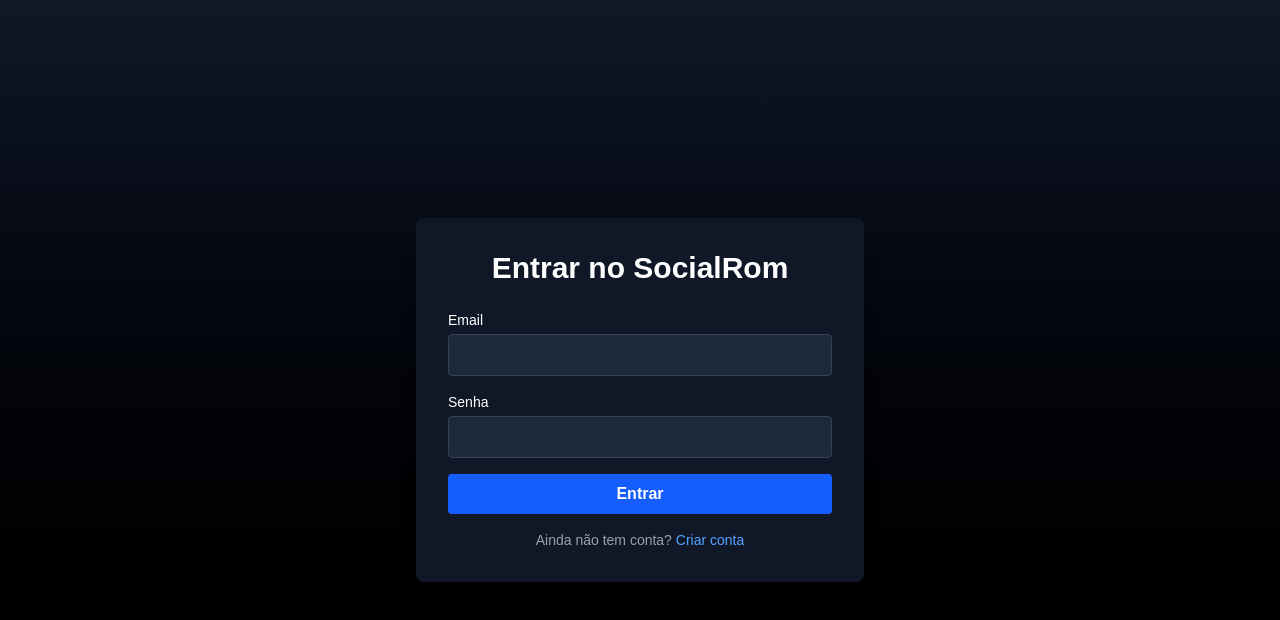
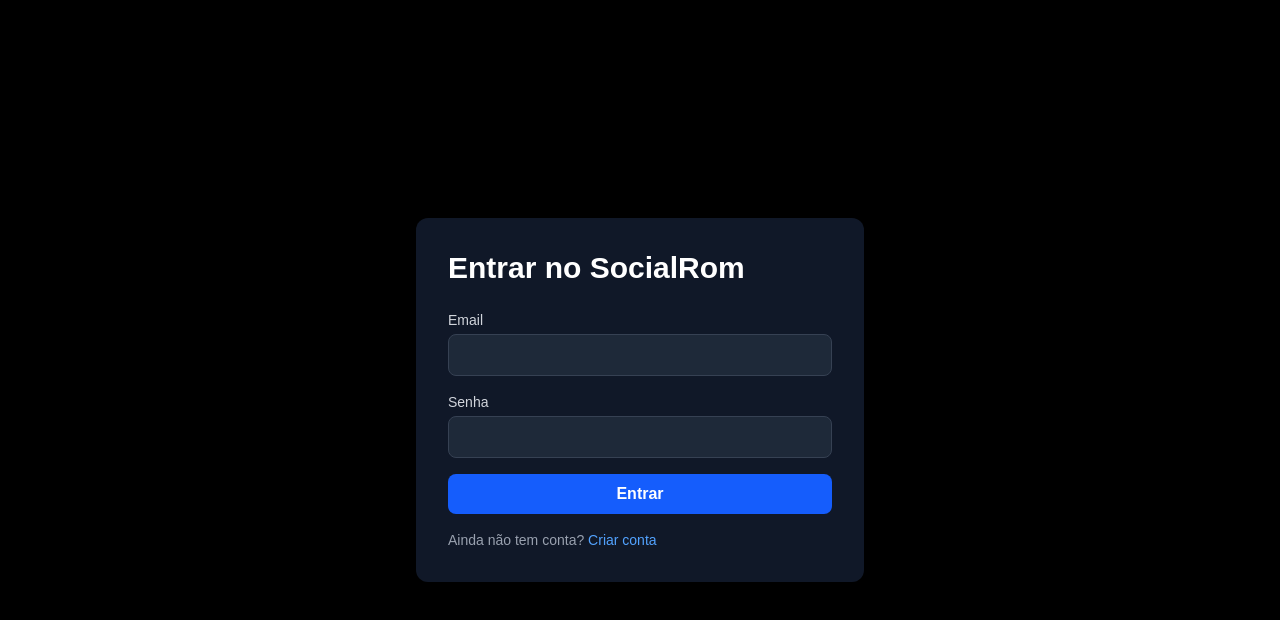
Before and after one commit to MarcusDevHub/SocialRom, a Next.js app: page /auth/signin in a window 1280 px wide. Shown: the top 620 px of the page. Built offline with nearby package versions, Linux system fonts and the light colour scheme.

Commit message:
feat(auth-ui): add signin page for credentials login

```diff
--- a/src/app/auth/signin/page.tsx
+++ b/src/app/auth/signin/page.tsx
@@ -2,50 +2,42 @@
 
 import { useState } from 'react';
 import { signIn } from 'next-auth/react';
-import { useRouter, useSearchParams } from 'next/navigation';
+import { useRouter } from 'next/navigation';
 
 export default function SignInPage() {
     const router = useRouter();
-    const searchParams = useSearchParams();
-    const callbackUrl = searchParams.get('callbackUrl') || '/';
-    const error = searchParams.get('error');
 
     const [email, setEmail] = useState('');
     const [password, setPassword] = useState('');
 
     async function handleSubmit(e: React.FormEvent) {
         e.preventDefault();
-        const res = await signIn('credentials', {
-            redirect: false,
+
+        const result = await signIn('credentials', {
             email,
             password,
-            callbackUrl,
+            redirect: false,
         });
 
-        if (res?.ok) {
-            router.push(callbackUrl);
+        if (result?.ok) {
+            router.push('/');
+            router.refresh();
         } else {
             alert('Email ou senha inválidos');
         }
     }
 
     return (
-        <main className="min-h-screen flex items-center justify-center bg-gradient-to-b from-gray-900 to-black text-white">
-            <div className="w-full max-w-md bg-gray-900 p-8 rounded-lg shadow-xl">
-                <h1 className="text-3xl font-bold mb-6 text-center">Entrar no SocialRom</h1>
-
-                {error && (
-                    <p className="mb-4 text-red-400 text-center">
-                        Ocorreu um erro ao autenticar. Tente novamente.
-                    </p>
-                )}
+        <main className="min-h-screen flex items-center justify-center bg-black text-white p-6">
+            <div className="w-full max-w-md rounded-xl bg-gray-900 p-8 shadow-xl">
+                <h1 className="mb-6 text-3xl font-bold">Entrar no SocialRom</h1>
 
                 <form onSubmit={handleSubmit} className="space-y-4">
                     <div>
-                        <label className="block mb-1 text-sm">Email</label>
+                        <label className="mb-1 block text-sm text-gray-300">Email</label>
                         <input
                             type="email"
-                            className="w-full px-3 py-2 rounded bg-gray-800 border border-gray-700 focus:outline-none focus:ring-2 focus:ring-blue-500"
+                            className="w-full rounded-lg border border-gray-700 bg-gray-800 px-3 py-2 outline-none focus:border-blue-500"
                             value={email}
                             onChange={(e) => setEmail(e.target.value)}
                             required
@@ -53,10 +45,10 @@
                     </div>
 
                     <div>
-                        <label className="block mb-1 text-sm">Senha</label>
+                        <label className="mb-1 block text-sm text-gray-300">Senha</label>
                         <input
                             type="password"
-                            className="w-full px-3 py-2 rounded bg-gray-800 border border-gray-700 focus:outline-none focus:ring-2 focus:ring-blue-500"
+                            className="w-full rounded-lg border border-gray-700 bg-gray-800 px-3 py-2 outline-none focus:border-blue-500"
                             value={password}
                             onChange={(e) => setPassword(e.target.value)}
                             required
@@ -65,13 +57,13 @@
 
                     <button
                         type="submit"
-                        className="w-full bg-blue-600 hover:bg-blue-700 py-2 rounded font-semibold transition-colors"
+                        className="w-full rounded-lg bg-blue-600 py-2 font-semibold hover:bg-blue-700"
                     >
                         Entrar
                     </button>
                 </form>
 
-                <p className="mt-4 text-sm text-center text-gray-400">
+                <p className="mt-4 text-sm text-gray-400">
                     Ainda não tem conta?{' '}
                     <a href="/auth/signup" className="text-blue-400 hover:underline">
                         Criar conta
```
